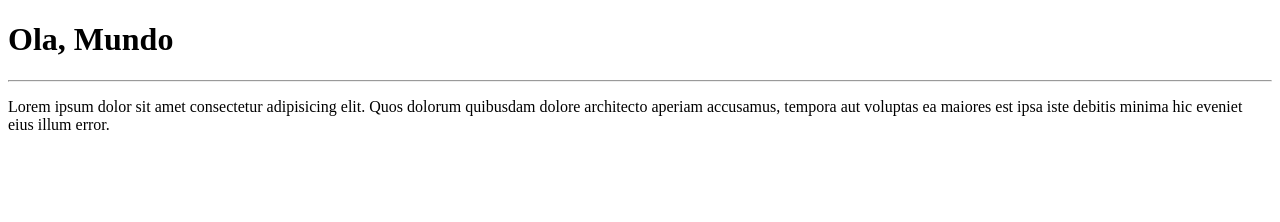
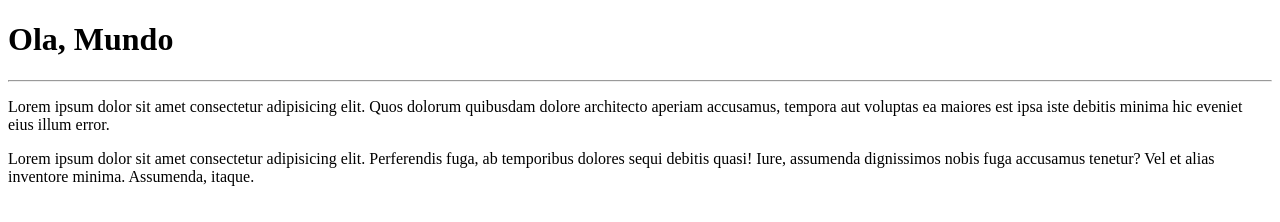
Before and after one commit to MarcoX009/repositorio-teste, a plain HTML site: page siteexemplo/index.html in a window 1280 px wide. Drawn offline with Linux system fonts and the light colour scheme.

Commit message:
novo paragrafo

```diff
--- a/siteexemplo/index.html
+++ b/siteexemplo/index.html
@@ -10,5 +10,6 @@
     <h1>Ola, Mundo</h1>
     <hr>
     <p>Lorem ipsum dolor sit amet consectetur adipisicing elit. Quos dolorum quibusdam dolore architecto aperiam accusamus, tempora aut voluptas ea maiores est ipsa iste debitis minima hic eveniet eius illum error.</p>
+    <p>Lorem ipsum dolor sit amet consectetur adipisicing elit. Perferendis fuga, ab temporibus dolores sequi debitis quasi! Iure, assumenda dignissimos nobis fuga accusamus tenetur? Vel et alias inventore minima. Assumenda, itaque.</p>
 </body>
 </html>
```
